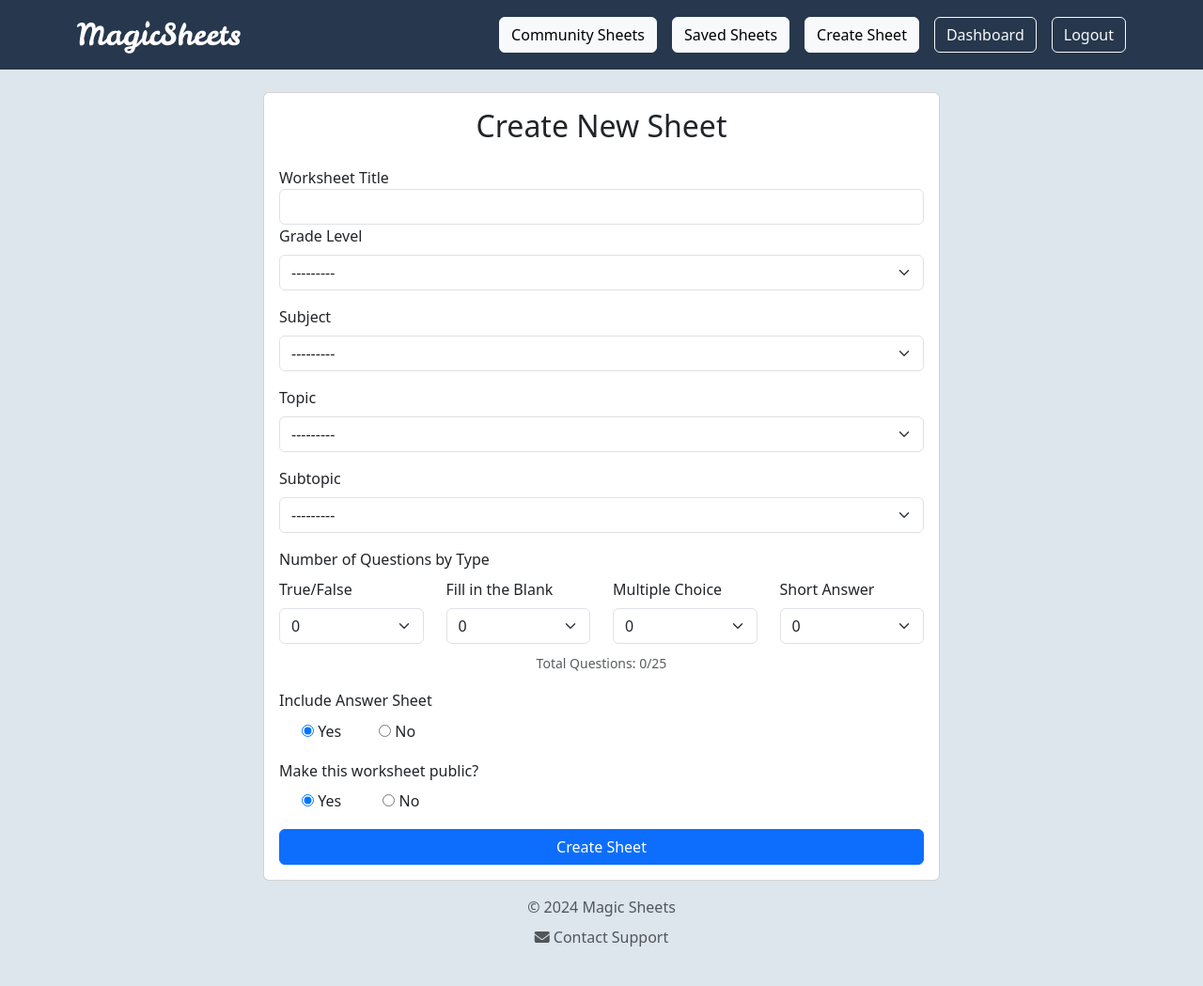
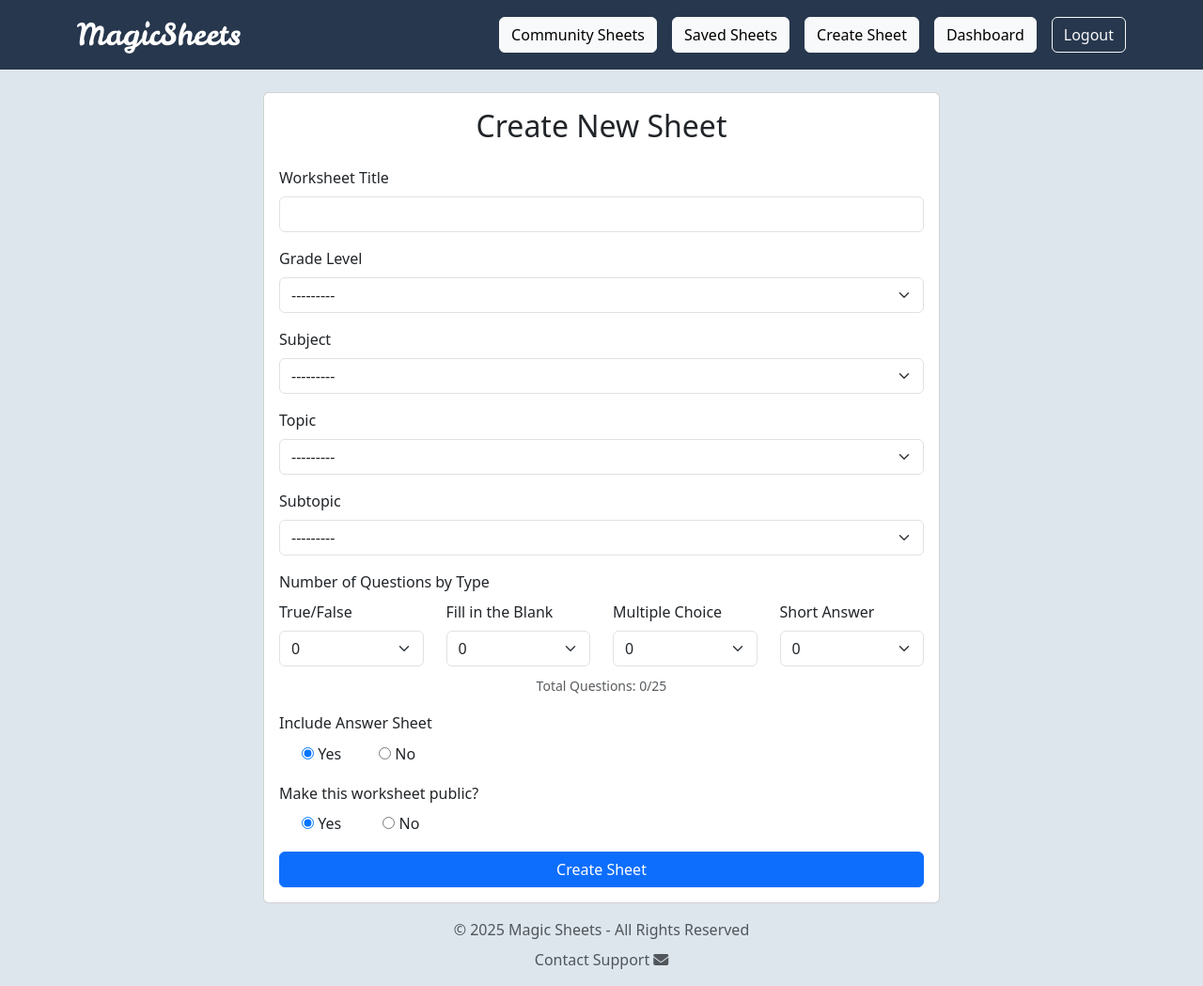
Before and after one commit to donnmaldonado/magic_sheets, a Django app: page /createsheet/ in a window 1280 px wide. Shown: the whole page at 94% size. Before the commit the page ends 1007 px from the top, so only its background shows below. Run offline with Django 5.2, Linux system fonts and the light colour scheme; the visitor is signed in with stand-in values (Sample User, id 1); data that the repository does not hold is empty.

Commit message:
reformated ui

```diff
--- a/main/templates/base.html
+++ b/main/templates/base.html
@@ -42,7 +42,7 @@
                         <a class="btn btn-light" href="{% url 'createsheet' %}">Create Sheet</a>
                     </li>
                     <li class="nav-item">
-                        <a class="btn btn-outline-light" href="">Dashboard</a>
+                        <a class="btn btn-light" href="">Dashboard</a>
                     </li>
                     <li class="nav-item">
                         <form method="POST" action="{% url 'logout' %}" style="margin: 0; padding: 0;">
@@ -84,11 +84,11 @@
     <footer class="footer mt-auto py-3 bg-light">
         <div class="container text-center">
             <div class="text-muted mb-2">
-                © 2024 Magic Sheets
+                © 2025 Magic Sheets - All Rights Reserved
             </div>
             <div class="text-muted">
                 <a href="mailto:magicsheets_support@gmail.com" class="text-decoration-none text-muted">
-                    <i class="fas fa-envelope me-1"></i>Contact Support
+                    Contact Support<i class="fas fa-envelope ms-1"></i>
                 </a>
             </div>
         </div>
--- a/main/templates/createsheet.html
+++ b/main/templates/createsheet.html
@@ -10,8 +10,8 @@
 
                     <form method="POST" action="{% url 'createsheet' %}">
                         {% csrf_token %}
-                        <div class="form-group">
-                            <label for="{{ form.title.id_for_label }}">Worksheet Title</label>
+                        <div class="form-group mb-3">
+                            <label class="form-label" for="{{ form.title.id_for_label }}">Worksheet Title</label>
                             {{ form.title }}
                             {% if form.title.errors %}
                                 <div class="invalid-feedback">
```
